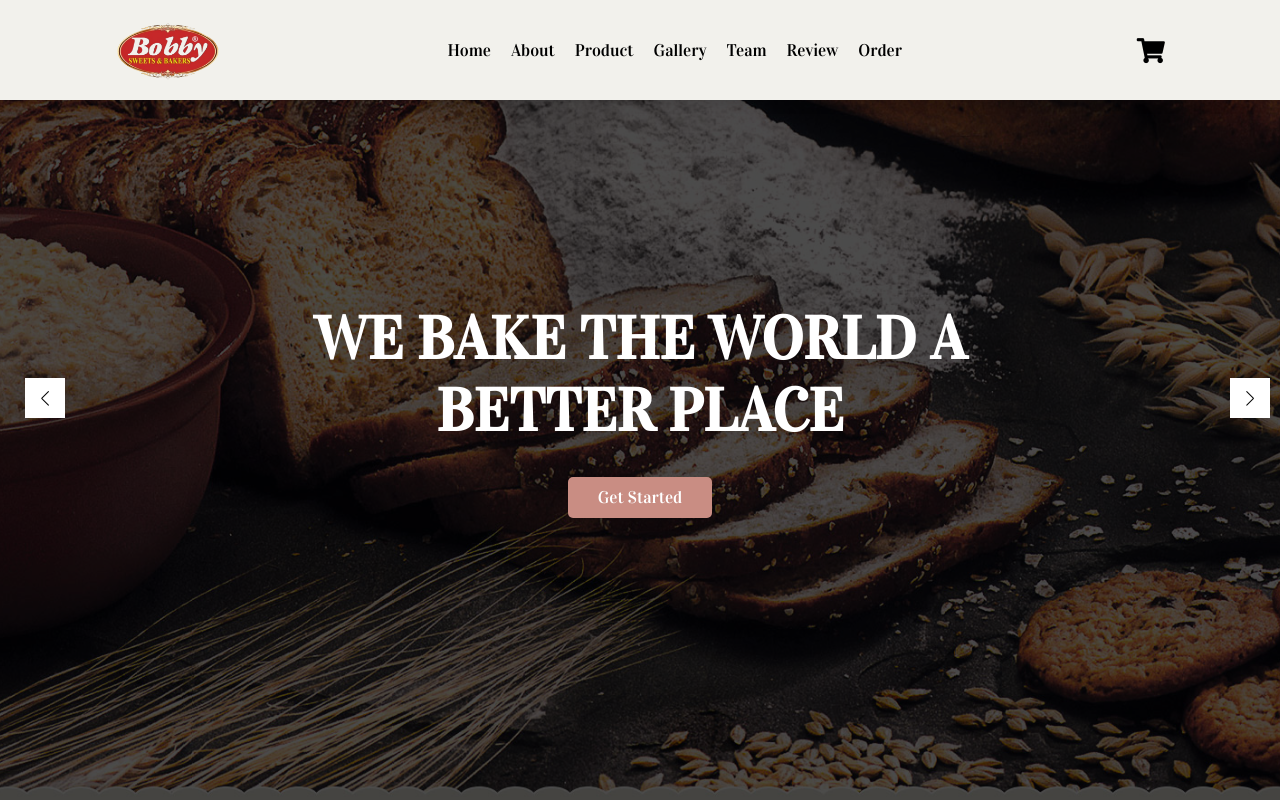
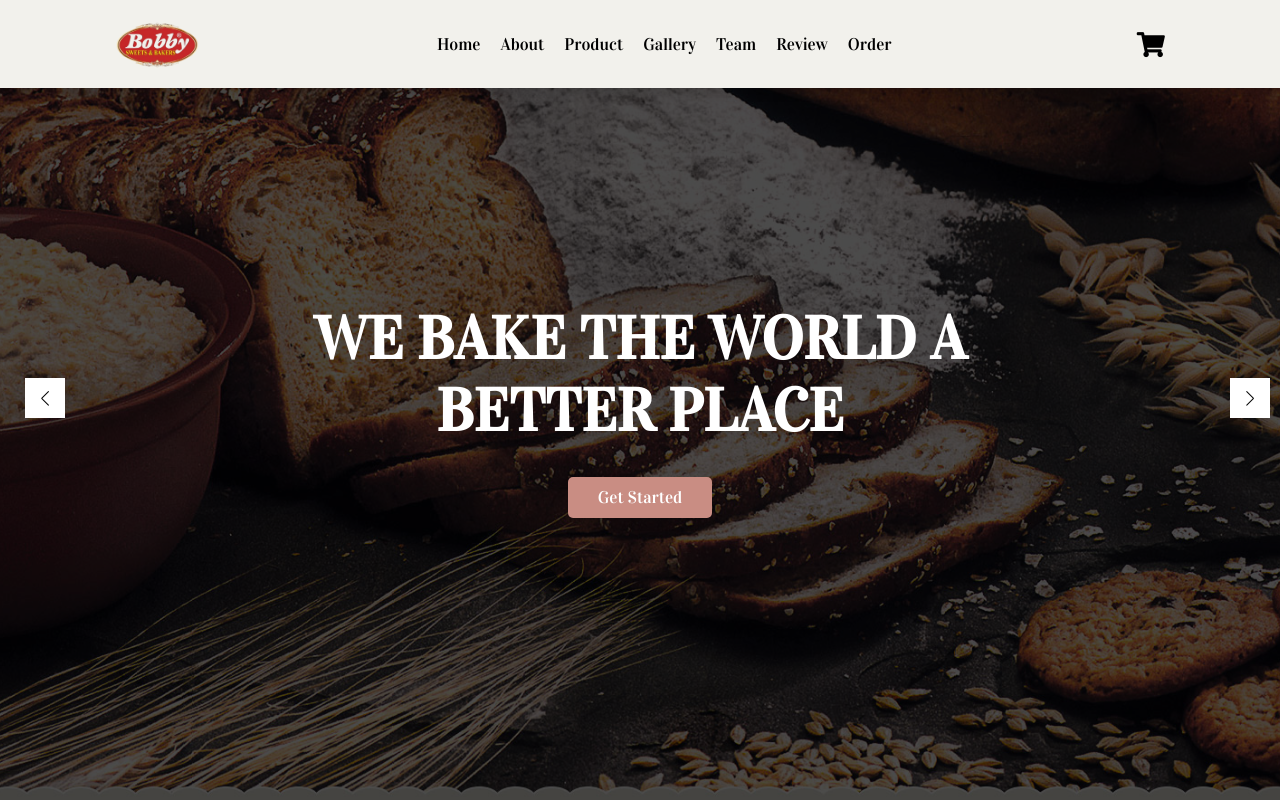
Before and after one commit to akshaykhullar723/Bakery-Website, a plain HTML site: page index.html in a window 1280 px wide. Shown: the top 800 px of the page. Drawn offline with nearby package versions, Linux system fonts and the light colour scheme; some packages are replaced by stand-ins of ours; a script that the page names is missing.

Commit message:
Update index.html

```diff
--- a/index.html
+++ b/index.html
@@ -20,7 +20,7 @@
 
     <header class="header">
         <a href="#" class="logo">
-            <img src="images/bobbysweet.png" alt="Bobby Sweets Logo" style="height: 60px;">
+            <img src="images/bobbysweet.png" alt="Bobby Sweets Logo" style="height: 48px;">
         </a>
         <nav class="navbar">
             <a href="#home">home</a>
```
